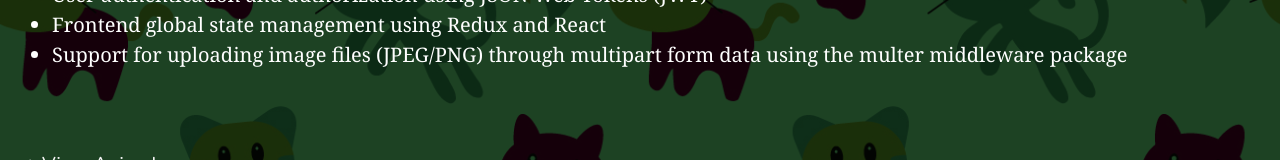
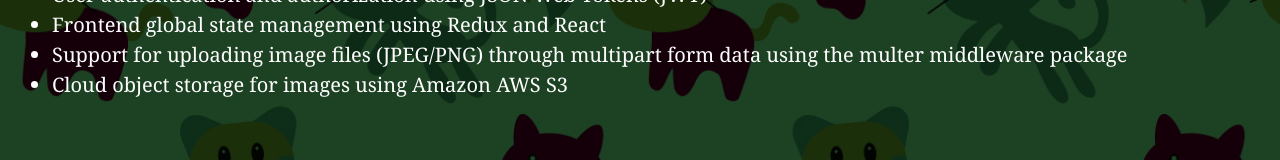
Before and after one commit to AlPalPie/petadoption-fe, a React (Create React App) app: page / in a window 1280 px wide. Shown: the part 400-560 px from the top of the page. Built offline with nearby package versions, Linux system fonts and the light colour scheme; no server answers.

Commit message:
Update Public.js to add comment about AWS S3 feature

```diff
--- a/src/components/Public.js
+++ b/src/components/Public.js
@@ -30,6 +30,7 @@ const Public = () => {
                         <li>User authentication and authorization using JSON Web Tokens (JWT)</li>
                         <li>Frontend global state management using Redux and React</li>
                         <li>Support for uploading image files (JPEG/PNG) through multipart form data using the multer middleware package</li>
+                        <li>Cloud object storage for images using Amazon AWS S3</li>
                     </ul>
                 </div>
                 <div className="welcome">
```
